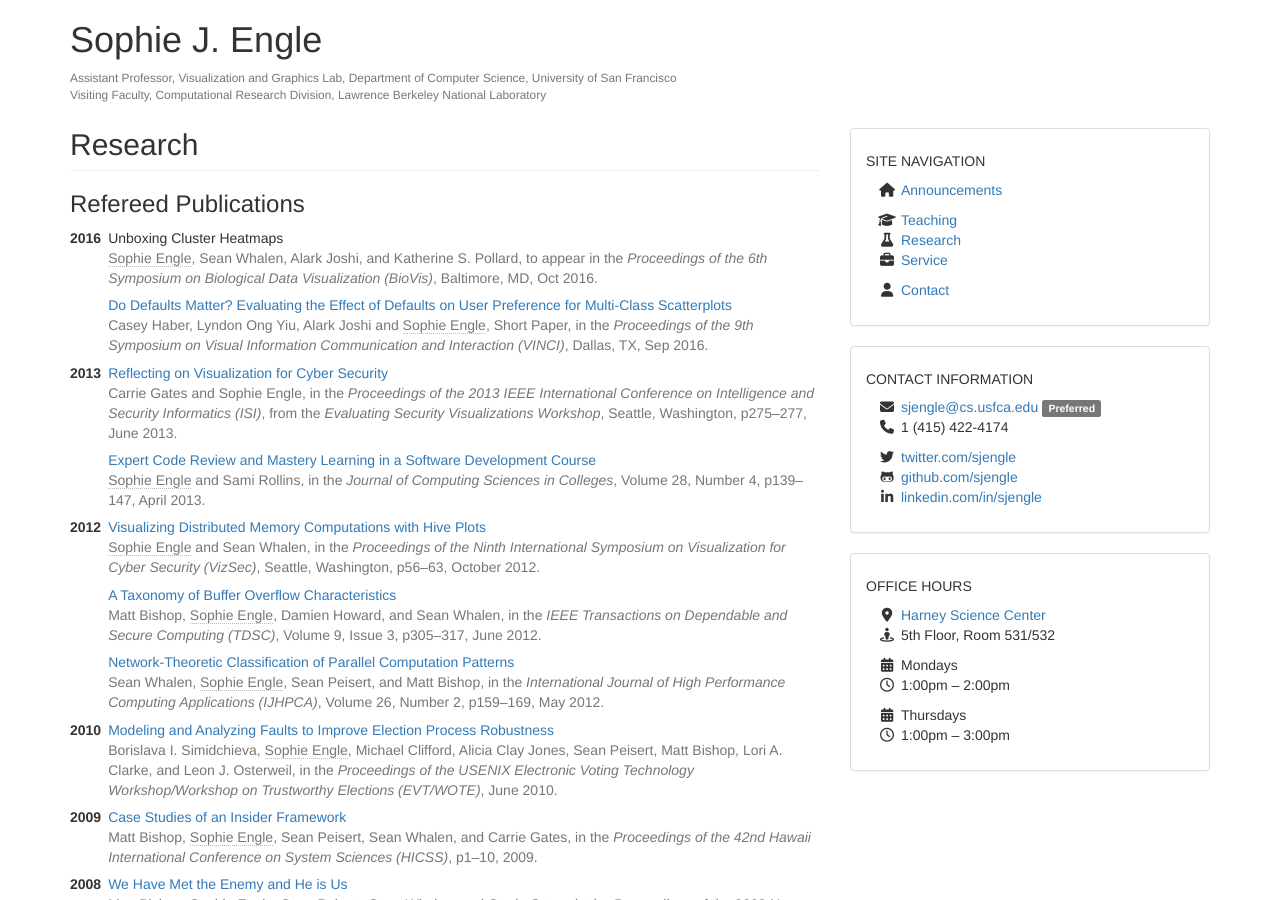
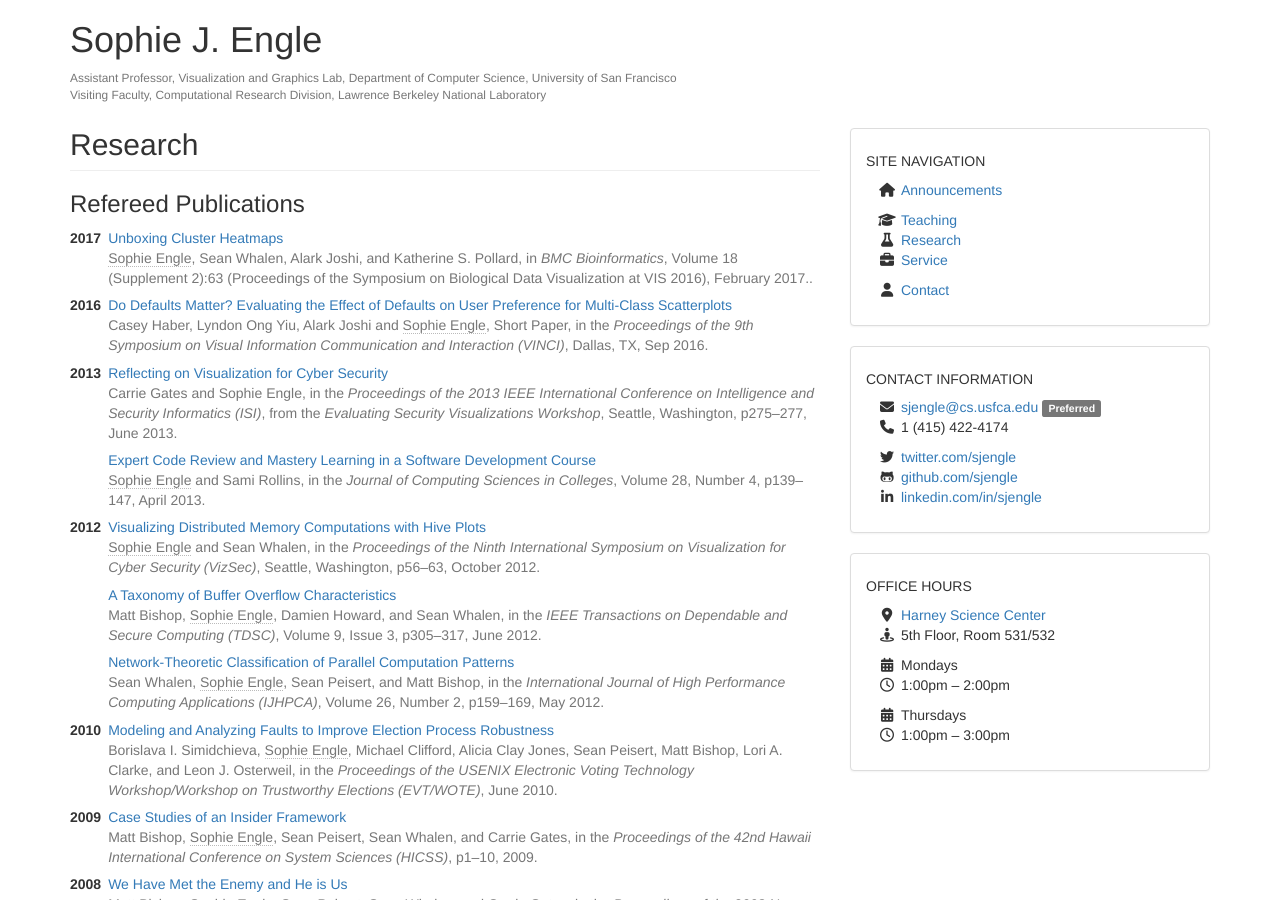
Before and after one commit to sjengle/sjengle.github.io, a Jekyll site: the page built from research.html, in a window 1280 px wide and 900 px high. Built offline with Jekyll 4.4.1, drawn with Linux system fonts in a browser that asks for light colours; nearby versions of some CDN libraries.

Commit message:
Updating BioVis.

```diff
--- a/_data/research.yaml
+++ b/_data/research.yaml
@@ -1,9 +1,9 @@
 - label: 'Refereed Publications'
   items:
-    - year: 2016
+    - year: 2017
       name: 'Unboxing Cluster Heatmaps'
-      cite: '<b>Sophie Engle</b>, Sean Whalen, Alark Joshi, and Katherine S. Pollard, to appear in the <em>Proceedings of the 6th Symposium on Biological Data Visualization (BioVis)</em>, Baltimore, MD, Oct 2016'
-      link: false
+      cite: '<b>Sophie Engle</b>, Sean Whalen, Alark Joshi, and Katherine S. Pollard, in <em>BMC Bioinformatics</em>, Volume 18 (Supplement 2):63 (Proceedings of the Symposium on Biological Data Visualization at VIS 2016), February 2017.'
+      link: 'http://dx.doi.org/10.1186/s12859-016-1442-6'
       tags: ['datavis']
     - year: 2016
       name: 'Do Defaults Matter? Evaluating the Effect of Defaults on User Preference for Multi-Class Scatterplots'
```
